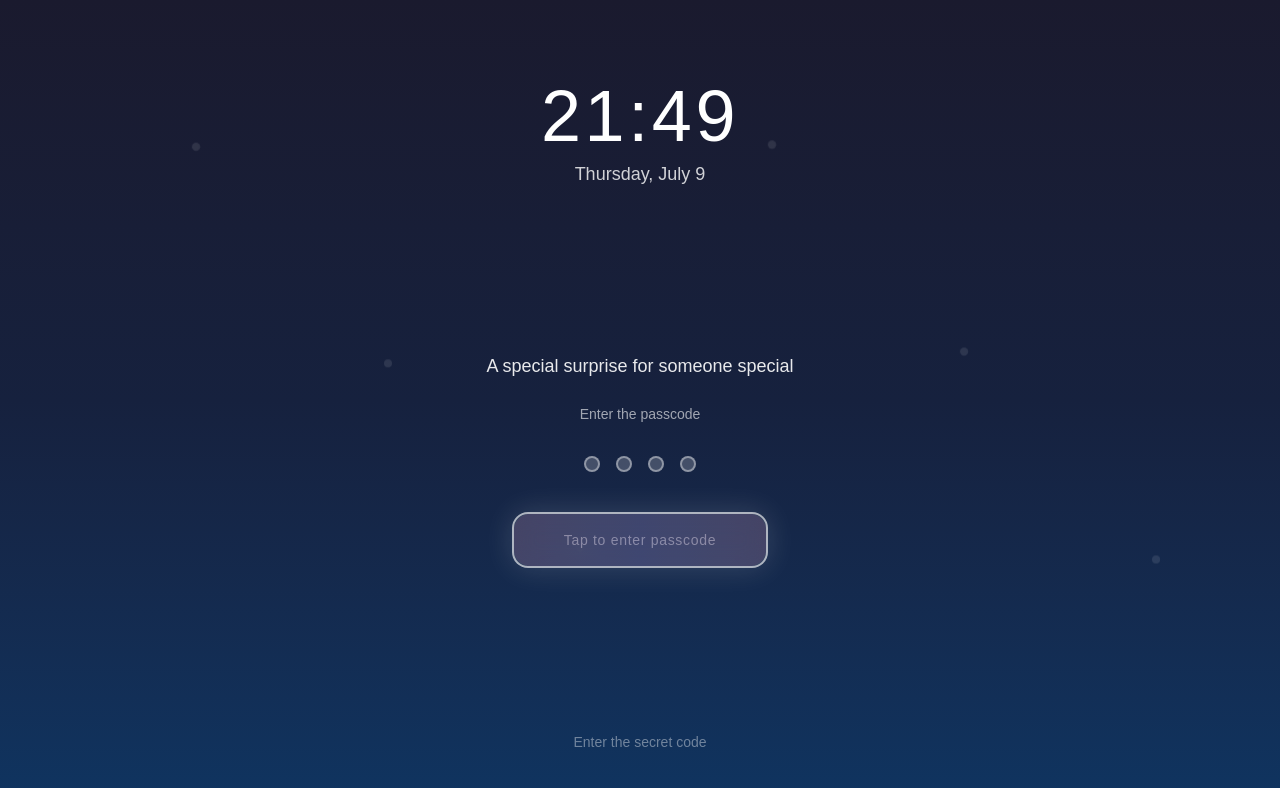
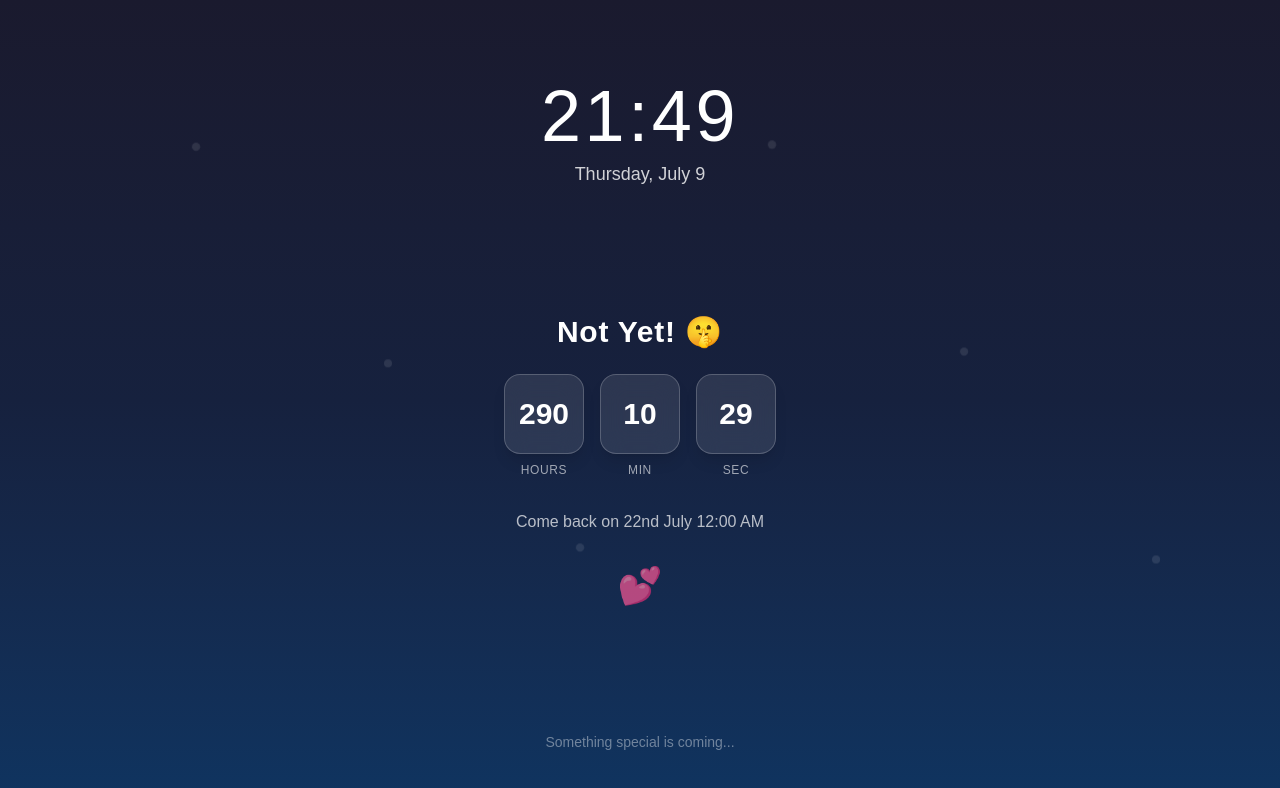
Before and after one commit to ArpanSaha404/my-birthday-app1, a Next.js app: page / in a window 1280 px wide. Shown: the top 788 px of the page. Built offline with nearby package versions, Linux system fonts and the light colour scheme.

Commit message:
reverted hardcoded json

```diff
--- a/app/components/LockScreen.tsx
+++ b/app/components/LockScreen.tsx
@@ -184,7 +184,6 @@ export default function LockScreen({
             onFocus={() => setIsFocused(true)}
             onBlur={() => setIsFocused(false)}
             className="absolute opacity-0 w-0 h-0"
-            autoFocus
             autoComplete="off"
           />
 
--- a/data/content.json
+++ b/data/content.json
@@ -5,7 +5,7 @@
   "heroSubtitle": "To the most amazing person I know",
   "showTimeline": "y",
   "timezone": "Asia/Jakarta",
-  "unlockDate": "2026-07-08T00:00:00",
+  "unlockDate": "2026-07-22T00:00:00",
   "countdown": {
     "title": "Not Yet! 🤫",
     "subtitle": "Come back on 22nd July 12:00 AM",
```
